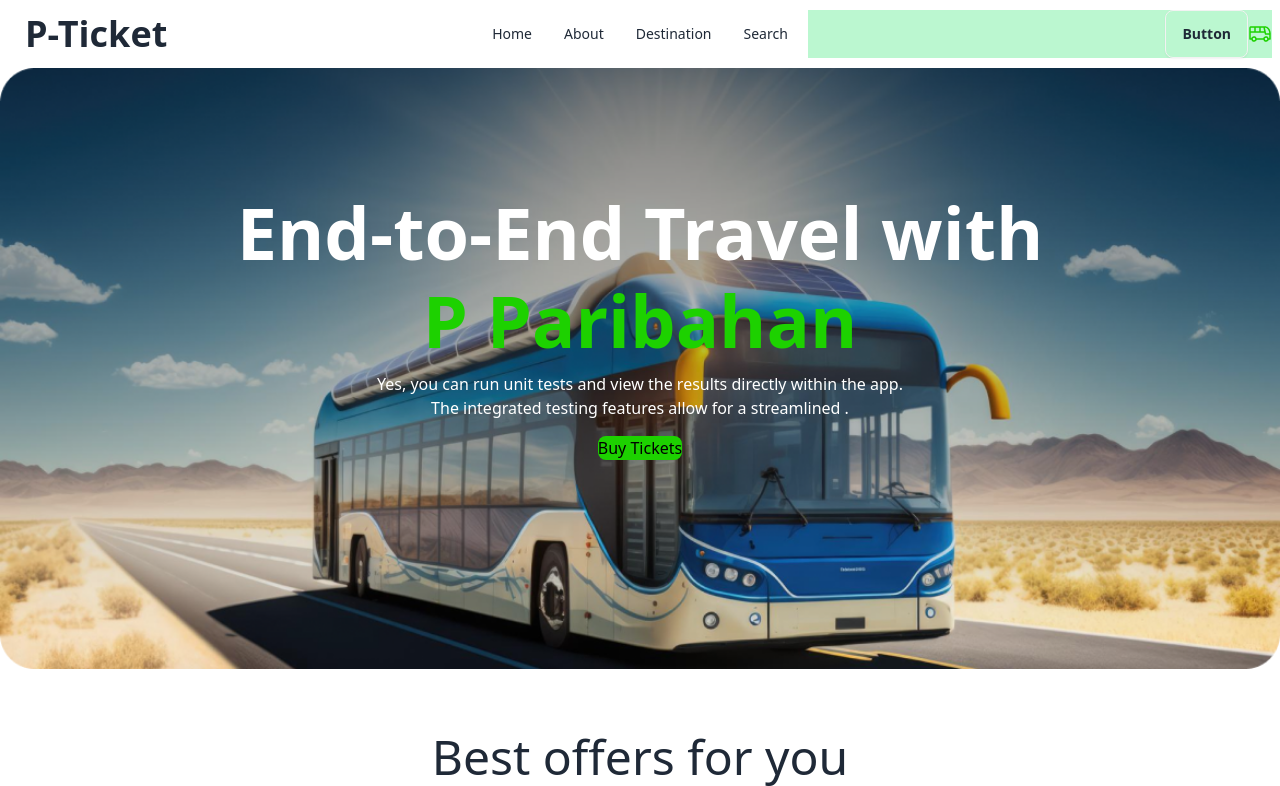
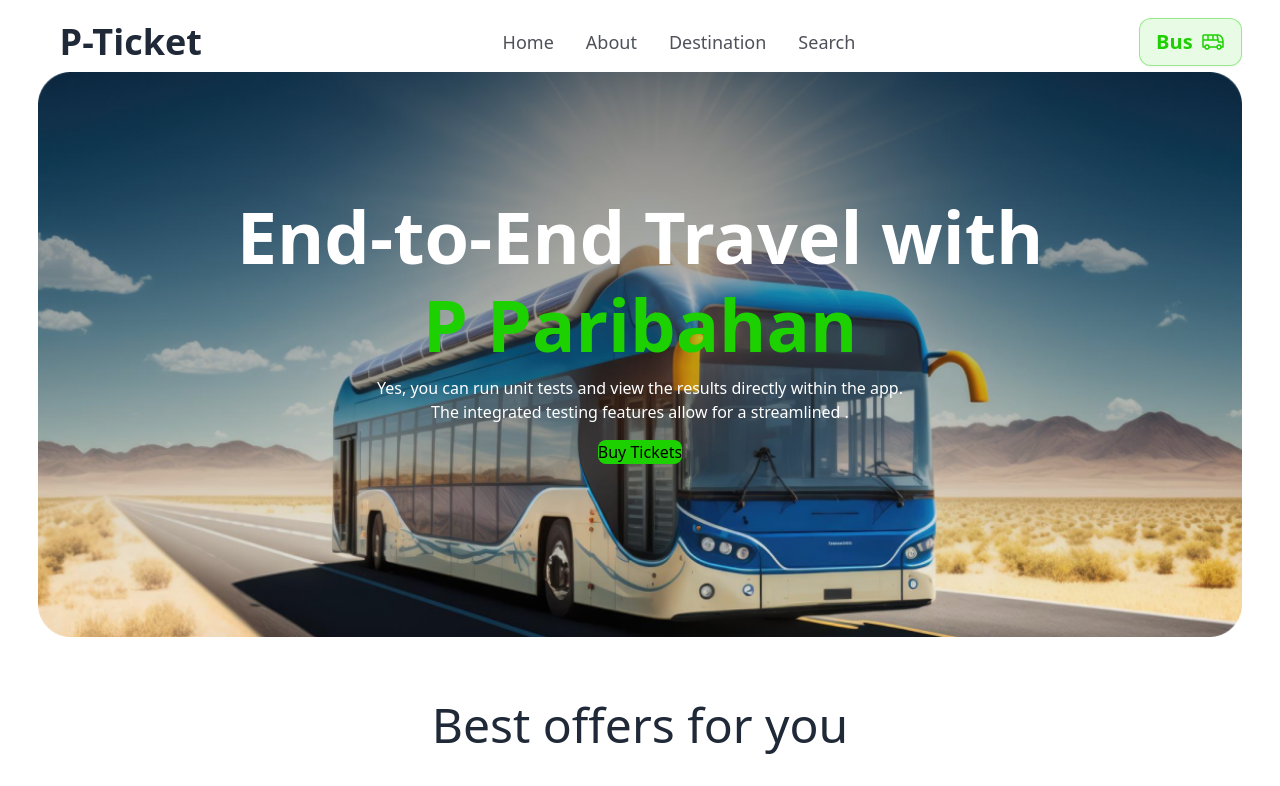
Before and after one commit to sharifuzzaman02/fifth-assignment, a plain HTML site: page index.html in a window 1280 px wide. Shown: the top 786 px of the page. Drawn offline with nearby package versions, Linux system fonts and the light colour scheme.

Commit message:
updated the header section

```diff
--- a/index.html
+++ b/index.html
@@ -11,11 +11,11 @@
 
 </head>
 
-<body>
-  <header>
+<body class="mx-[3vw]">
+  <header class="mt-3">
     <nav>
-      <div class="navbar bg-base-100">
-        <div class="navbar-start">
+      <div class="bg-base-100 flex justify-between items-center">
+        <div class="">
           <div class="dropdown">
             <div tabindex="0" role="button" class="btn btn-ghost lg:hidden">
               <svg xmlns="http://www.w3.org/2000/svg" class="h-5 w-5" fill="none" viewBox="0 0 24 24"
@@ -32,17 +32,17 @@
           </div>
           <a class="btn btn-ghost text-4xl font-bold">P-Ticket</a>
         </div>
-        <div class="navbar-center hidden lg:flex">
-          <ul class="menu menu-horizontal px-1">
+        <div class="hidden lg:flex">
+          <ul class="menu menu-horizontal px-1 font-medium text-lg text-[#030712B3]">
             <li><a>Home</a></li>
             <li><a>About</a></li>
             <li><a>Destination</a></li>
             <li><a>Search</a></li>
           </ul>
         </div>
-        <div class="navbar-end bg-green-200">
-          <a class="btn bg-green-200">Button</a>
-          <img src="images/bus-icon.png" alt="">
+        <div class="btn bg-[#1DD1001A] border border-[#1DD10066] rounded-xl">
+          <a class="font-bold text-[#1DD100] text-xl">Bus</a>
+          <img src="images/bus-icon.png" class="object-contain" alt="">
         </div>
       </div>
     </nav>
```
Also changed, not shown: js/script.js (added), styles/styles.css (added).
